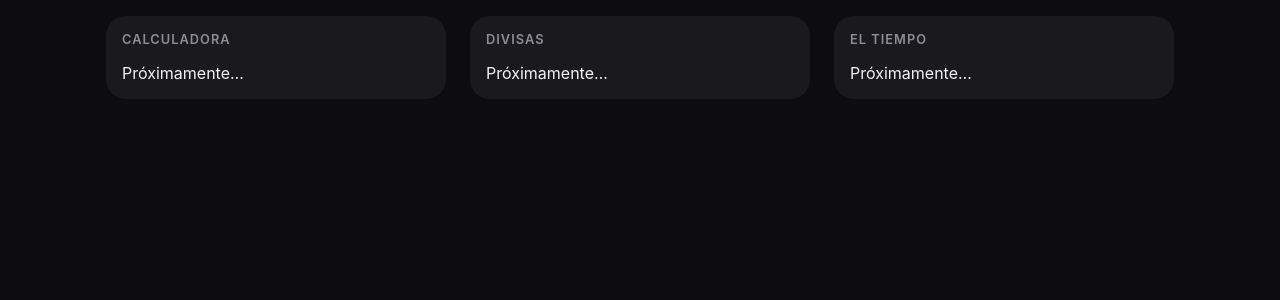
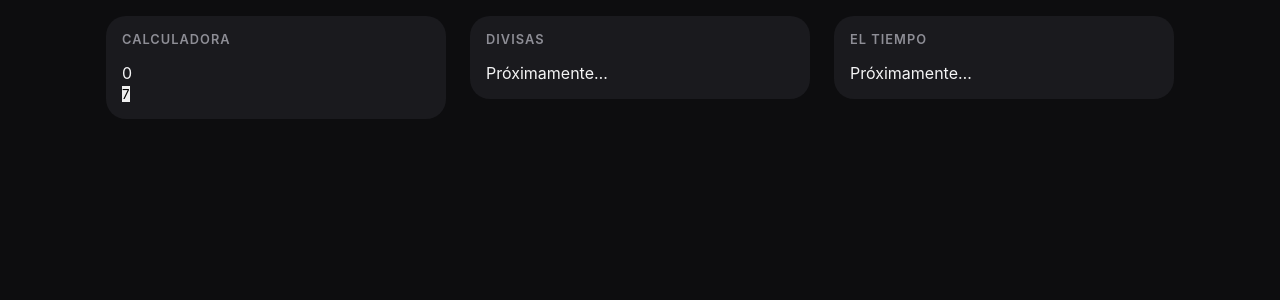
Before and after one commit to iulian640/vue-multitool, a Vue app: page / in a window 1280 px wide. Shown: the top 300 px of the page. Built offline with nearby package versions, Linux system fonts and the light colour scheme.

Commit message:
feat: calculator display state and digit input handling

```diff
--- a/src/components/CalculatorCard.vue
+++ b/src/components/CalculatorCard.vue
@@ -1,10 +1,23 @@
 <script setup>
-// La haremos juntos ;)
+import { ref } from "vue";
+
+const display = ref("0");
+const previousValue = ref(null);
+const operator = ref(null);
+
+function pressDigit(digit) {
+  if (display.value === "0") {
+    display.value = digit;
+  } else {
+    display.value += digit;
+  }
+}
 </script>
 
 <template>
   <section class="card">
     <h2 class="card__title">Calculadora</h2>
-    <p>Próximamente…</p>
+    <div class="calc__display">{{ display }}</div>
+    <button @click="pressDigit('7')">7</button>
   </section>
 </template>
```
